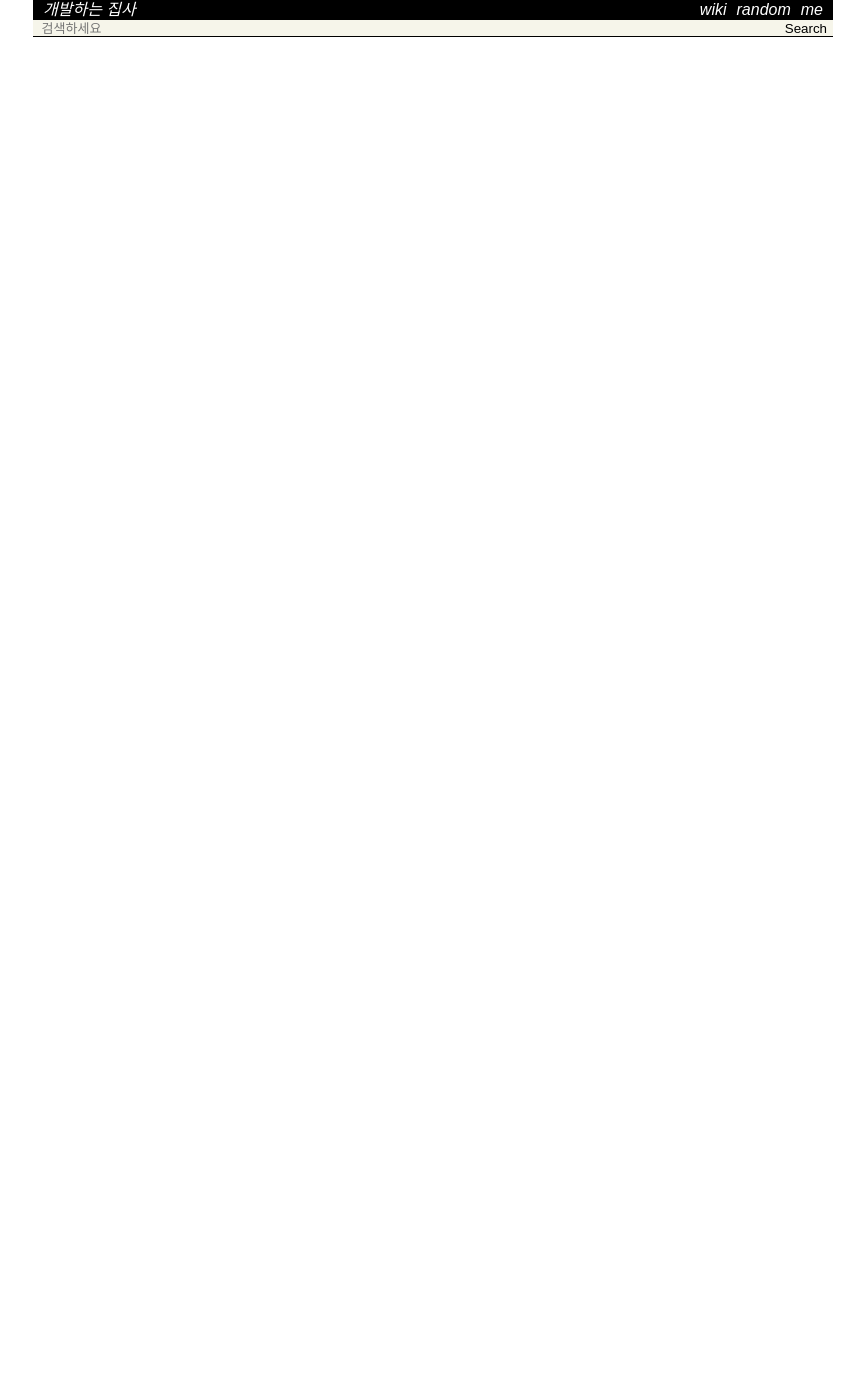
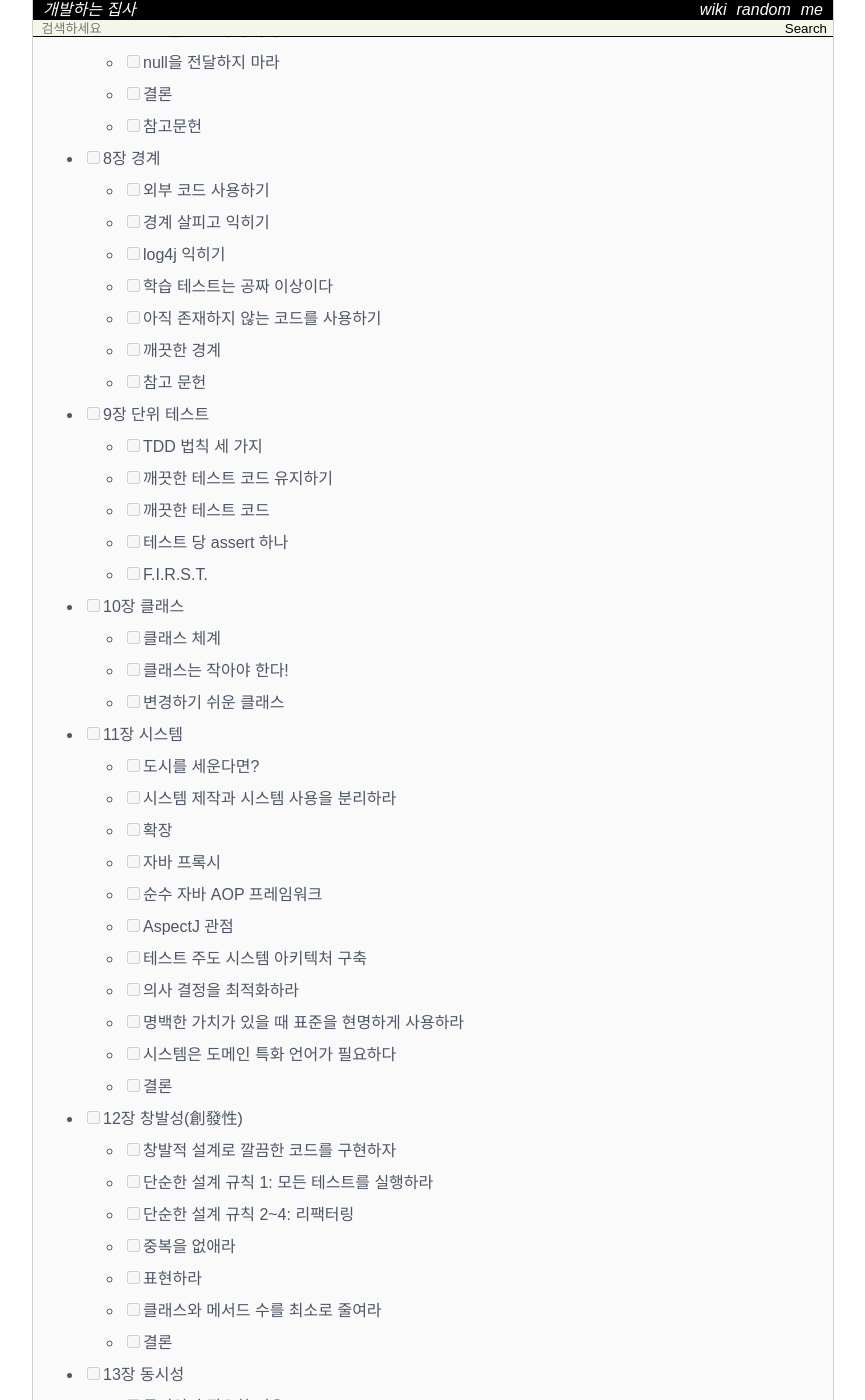
Before and after one commit to Achelous1/achelous1.github.io, a Jekyll site: the page built from _wiki/books-2021.md, in a window 1280 px wide and 1400 px high, scrolled down 2631 px. Shown: the whole window, without its empty margins (207-1072 px from the left). Built offline with Jekyll 4.4.1, drawn with Linux system fonts in a browser that asks for light colours; nearby versions of some CDN libraries; some web fonts are replaced; comment, search, counter and statistics services are not loaded; some of the changed text lies outside the part shown.

Commit message:
ADD Table of contents => "Clean Code"

```diff
--- a/_data/pageMap.yml
+++ b/_data/pageMap.yml
@@ -36,7 +36,7 @@ books-2021:
     summary: ""
     parent: life-log
     url: /wiki/books-2021
-    updated: '2021-02-01 10:42:40 +0900'
+    updated: '2021-02-01 15:56:22 +0900'
     children: []
 calculate-datetime-bw-2-days:
     type: wiki
--- a/_wiki/books-2021.md
+++ b/_wiki/books-2021.md
@@ -15,6 +15,148 @@ latex   : false
 
 # 2021년 독서목록
 ### Clean Code by 로버트 C. 마틴
+* [ ] 1장 깨끗한 코드
+    * [ ] 코드가 존재하리라
+    * [ ] 나쁜 코드
+    * [ ] 나쁜 코드로 치르는 대가
+    * [ ] 우리들 생각
+    * [ ] 우리는 저자다
+    * [ ] 보이스카우트 규칙
+    * [ ] 프리퀄과 원칙
+
+* [ ] 2장 의미 있는 이름
+    * [ ] 의도를 분명히 밝혀라
+    * [ ] 그릇된 정보를 피하라
+    * [ ] 의미 있게 구분하라
+    * [ ] 발음하기 쉬운 이름을 사용하라
+    * [ ] 검색하기 쉬운 이름을 사용하라
+    * [ ] 인코딩을 피하라
+    * [ ] 자신의 기억력을 자랑하지 마라
+    * [ ] 클래스 이름
+    * [ ] 메서드 이름
+    * [ ] 기발한 이름은 피하라
+    * [ ] 한 개념에 한 단어를 사용하라
+    * [ ] 말장난을 하지 마라
+    * [ ] 해법 영역에서 가져온 이름을 사용하라
+    * [ ] 문제 영역에서 가져온 이름을 사용하라
+    * [ ] 의미 있는 맥락을 추가하라
+    * [ ] 불필요한 맥락을 없애라
+    * [ ] 마치면서
+
+* [ ] 3장 함수
+    * [ ] 작게 만들어라!
+    * [ ] 한 가지만 해라!
+    * [ ] 함수 당 추상화 수준은 하나로!
+    * [ ] Switch 문
+    * [ ] 서술적인 이름을 사용하라!
+    * [ ] 함수 인수
+    * [ ] 부수 효과를 일으키지 마라!
+    * [ ] 명령과 조회를 분리하라!
+    * [ ] 오류 코드보다 예외를 사용하라!
+    * [ ] 반복하지 마라!
+    * [ ] 구조적 프로그래밍
+    * [ ] 함수를 어떻게 짜죠?
+    * [ ] 결론
+
+* [ ] 4장 주석
+    * [ ] 주석은 나쁜 코드를 보완하지 못한다
+    * [ ] 코드로 의도를 표현하라!
+    * [ ] 좋은 주석
+
+* [ ] 5장 형식 맞추기
+    * [ ] 형식을 맞추는 목적
+    * [ ] 적절한 행 길이를 유지하라
+    * [ ] 가로 형식 맞추기
+    * [ ] 가짜 범위
+    * [ ] 팀 규칙
+    * [ ] 밥 아저씨의 형식 규칙
+
+* [ ] 6장 객체와 자료 구조
+    * [ ] 자료 추상화
+    * [ ] 자료/객체 비대칭
+    * [ ] 디미터 법칙
+    * [ ] 자료 전달 객체
+    * [ ] 결론
+
+* [ ] 7장 오류 처리
+    * [ ] 오류 코드보다 예외를 사용하라
+    * [ ] Try-Catch-Finally 문부터 작성하라
+    * [ ] 미확인unchecked 예외를 사용하라
+    * [ ] 예외에 의미를 제공하라
+    * [ ] 호출자를 고려해 예외 클래스를 정의하라
+    * [ ] 정상 흐름을 정의하라
+    * [ ] null을 반환하지 마라
+    * [ ] null을 전달하지 마라
+    * [ ] 결론
+    * [ ] 참고문헌
+
+* [ ] 8장 경계
+    * [ ] 외부 코드 사용하기
+    * [ ] 경계 살피고 익히기
+    * [ ] log4j 익히기
+    * [ ] 학습 테스트는 공짜 이상이다
+    * [ ] 아직 존재하지 않는 코드를 사용하기
+    * [ ] 깨끗한 경계
+    * [ ] 참고 문헌
+
+* [ ] 9장 단위 테스트
+    * [ ] TDD 법칙 세 가지
+    * [ ] 깨끗한 테스트 코드 유지하기
+    * [ ] 깨끗한 테스트 코드
+    * [ ] 테스트 당 assert 하나
+    * [ ] F.I.R.S.T.
+
+* [ ] 10장 클래스
+    * [ ] 클래스 체계
+    * [ ] 클래스는 작아야 한다!
+    * [ ] 변경하기 쉬운 클래스
+
+* [ ] 11장 시스템
+    * [ ] 도시를 세운다면?
+    * [ ] 시스템 제작과 시스템 사용을 분리하라
+    * [ ] 확장
+    * [ ] 자바 프록시
+    * [ ] 순수 자바 AOP 프레임워크
+    * [ ] AspectJ 관점
+    * [ ] 테스트 주도 시스템 아키텍처 구축
+    * [ ] 의사 결정을 최적화하라
+    * [ ] 명백한 가치가 있을 때 표준을 현명하게 사용하라
+    * [ ] 시스템은 도메인 특화 언어가 필요하다
+    * [ ] 결론
+
+* [ ] 12장 창발성(創發性)
+    * [ ] 창발적 설계로 깔끔한 코드를 구현하자
+    * [ ] 단순한 설계 규칙 1: 모든 테스트를 실행하라
+    * [ ] 단순한 설계 규칙 2~4: 리팩터링
+    * [ ] 중복을 없애라
+    * [ ] 표현하라
+    * [ ] 클래스와 메서드 수를 최소로 줄여라
+    * [ ] 결론
+
+* [ ] 13장 동시성
+    * [ ] 동시성이 필요한 이유?
+    * [ ] 난관
+    * [ ] 동시성 방어 원칙
+    * [ ] 라이브러리를 이해하라
+    * [ ] 실행 모델을 이해하라
+    * [ ] 동기화하는 메서드 사이에 존재하는 의존성을 이해하라
+    * [ ] 동기화하는 부분을 작게 만들어라
+    * [ ] 올바른 종료 코드는 구현하기 어렵다
+    * [ ] 스레드 코드 테스트하기
+
+* [ ] 14장 점진적인 개선
+    * [ ] Args 구현
+    * [ ] Args: * [ ] 1차 초안
+    * [ ] String 인수
+
+* [ ] 15장 JUnit 들여다보기
+    * [ ] JUnit 프레임워크
+
+* [ ] 16장 SerialDate 리팩터링
+    * [ ] 첫째, 돌려보자
+    * [ ] 둘째, 고쳐보자
+
+* [ ] 17장 냄새와 휴리스틱
 
 ### Clean Architecture
 
--- a/data/tag/books.json
+++ b/data/tag/books.json
@@ -1 +1 @@
-{"fileName":"books","collection":{"books-2021":{"type":"wiki","title":"2021년 독서목록","summary":"","parent":"life-log","url":"/wiki/books-2021","updated":"2021-01-26 17:59:57 +0900","children":[]}}}
+{"fileName":"books","collection":{"books-2021":{"type":"wiki","title":"2021년 독서목록","summary":"","parent":"life-log","url":"/wiki/books-2021","updated":"2021-02-01 10:42:40 +0900","children":[]}}}
```
Also changed, not shown: other parts of _wiki/books-2021.md (+1 -1 lines).
